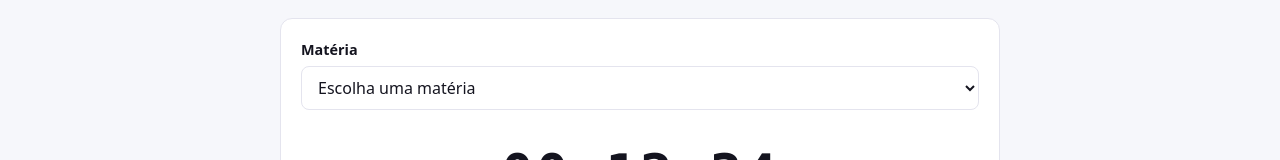
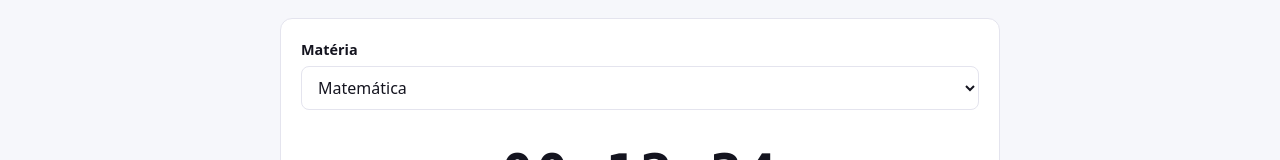
Before and after one commit to AmosSantos02/pomodoro-school-subject, a React (Vite) app: page /estudar in a window 1280 px wide. Shown: the part 267-427 px from the top of the page. Built offline with nearby package versions, Linux system fonts and the light colour scheme.

Commit message:
feat(passo 9): SeletorMateria vira select controlado (value, onChange, disabled)

```diff
--- a/src/components/SeletorMateria.jsx
+++ b/src/components/SeletorMateria.jsx
@@ -11,8 +11,7 @@ function SeletorMateria({ materias, valor, onChange, desabilitado }) {
   return (
     <div className="field">
       <label htmlFor="select-materia">Matéria</label>
-      {/* TODO [passo 9 do GUIA] controlar o select: value={valor}, onChange={onChange}, disabled={desabilitado} */}
-      <select id="select-materia" defaultValue="">
+      <select id="select-materia" value={valor} onChange={onChange} disabled={desabilitado}>
         <option value="" disabled>
           Escolha uma matéria
         </option>
```
